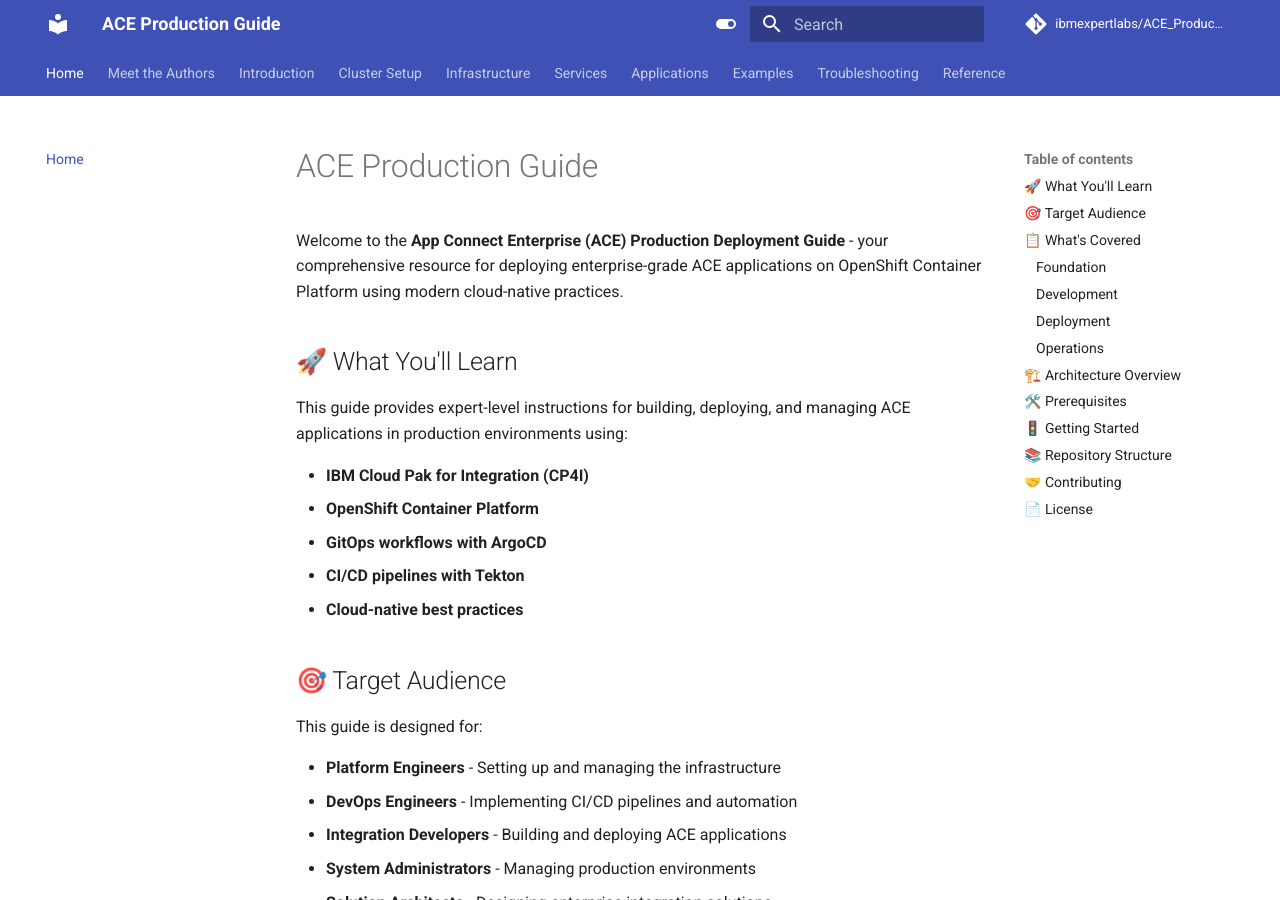
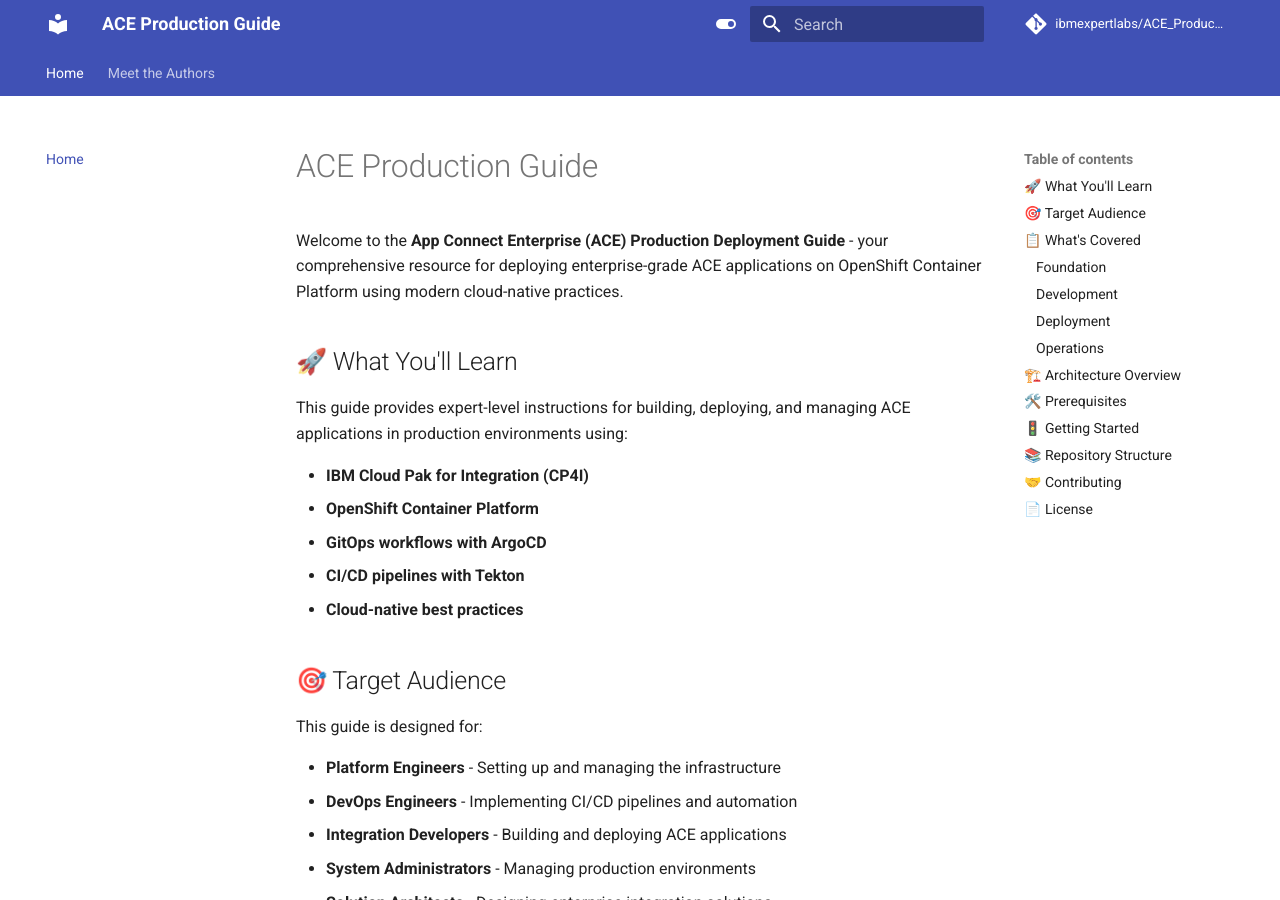
Before and after one commit to ibmexpertlabs/ACE_Production_Guide, an MkDocs documentation site: the page built from docs/index.md, in a window 1280 px wide and 900 px high. Built offline with MkDocs 1.6.1 and Material for MkDocs 9.7.7, drawn with Linux system fonts in a browser that asks for light colours; comment, search, counter and statistics services are not loaded; some of the changed lines change nothing that is shown.

Commit message:
Simplify navigation - remove all placeholder sections

```diff
--- a/mkdocs.yml
+++ b/mkdocs.yml
@@ -95,33 +95,3 @@
 nav:
   - Home: index.md
   - Meet the Authors: authors.md
-  - Introduction:
-    - Overview: intro/overview.md
-    - Prerequisites: intro/prerequisites.md
-    - Architecture: intro/architecture.md
-  - Cluster Setup:
-    - Create Cluster: cluster/create-cluster.md
-    - Configure GitOps: cluster/configure-gitops.md
-    - Bootstrap Cluster: cluster/bootstrap.md
-  - Infrastructure:
-    - Namespaces: infrastructure/namespaces.md
-    - Storage: infrastructure/storage.md
-    - Security: infrastructure/security.md
-  - Services:
-    - ACE Operator: services/ace-operator.md
-    - Tekton Pipelines: services/tekton.md
-    - ArgoCD: services/argocd.md
-  - Applications:
-    - Build Configuration: applications/build-config.md
-    - Integration Server: applications/integration-server.md
-    - Deployment: applications/deployment.md
-  - Examples:
-    - Cloud Native Example: examples/cloud-native.md
-    - Sample Application: examples/sample-app.md
-  - Troubleshooting:
-    - Common Issues: troubleshooting/common-issues.md
-    - Debugging: troubleshooting/debugging.md
-  - Reference:
-    - Repository Structure: reference/repo-structure.md
-    - Configuration Files: reference/config-files.md
-    - Commands: reference/commands.md
```
